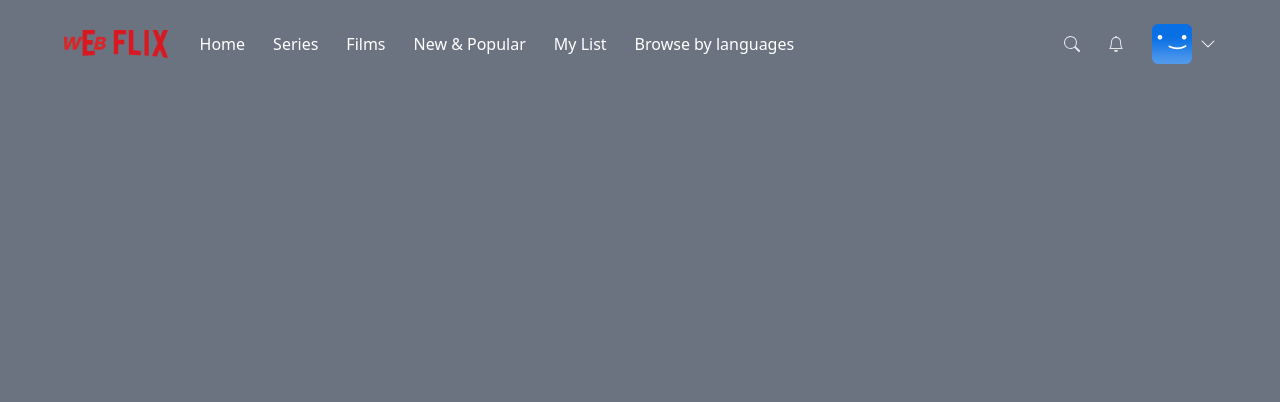
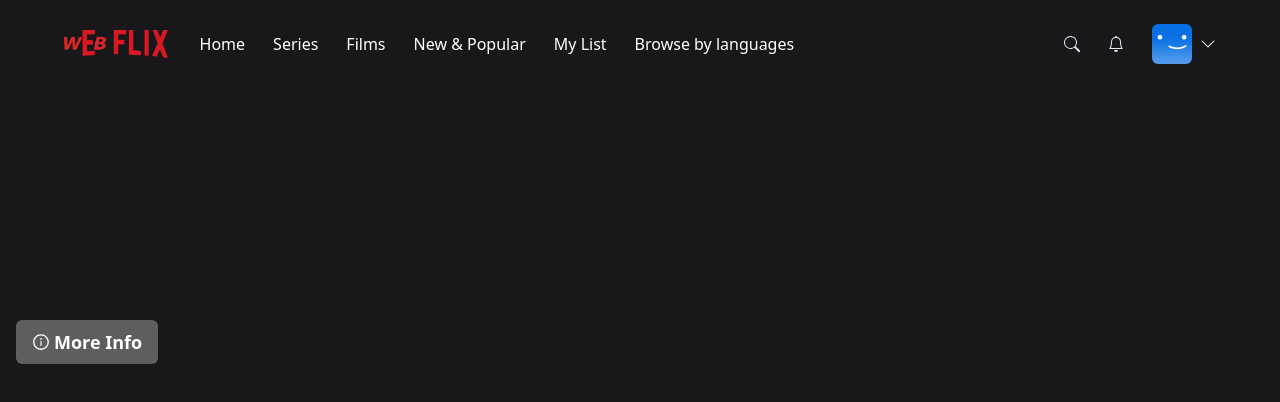
Before and after one commit to Kacperem/webflix, a Next.js app: page / in a window 1280 px wide. Shown: the top 402 px of the page. Built offline with nearby package versions, Linux system fonts and the light colour scheme; no server answers; the database is empty; sample sign-in values are in the browser's storage.

Commit message:
Billboard with random movie

```diff
--- /dev/null
+++ b/components/Billboard.tsx
@@ -0,0 +1,37 @@
+import useBillboard from "@/hooks/useBillboard";
+import React from "react";
+
+import { AiOutlineInfoCircle } from "react-icons/ai";
+
+const Billboard = () => {
+  const { data } = useBillboard();
+
+  return (
+    <div className="relative h-[56.25vw]">
+      <video
+        className="w-full h=[56.25vw] bocject-cover brightness-[60%]"
+        autoPlay
+        muted
+        loop
+        poster={data?.thumbnailUrl}
+        src={data?.videoUrl}
+      ></video>
+      <div className="absolute top-[30%] md:top-[40%] ml-4 md:md-16">
+        <p className="text-white text-xl md:text-5xl h-full w-[50%] lg:text-6xl font-bold drop-shadow-xl">
+          {data?.title}
+        </p>
+        <p className="text-white text-[8px] md:text-lg mt-3 md:mt-8 w-[90%] md:w-[80%] lg:w-[50%] drop-shadow-xl">
+          {data?.description}
+        </p>
+        <div className="flex flex-row items-center mt-3 md:mt-4 gap-3">
+          <button className="bg-white text-white bg-opacity-30 rounded-md py-1 md:py-2 px-2 md:px-4 w-auto text-xs lg:text-lg font-semibold flex flex-row items-center hover:bg-opacity-20 transition">
+            <AiOutlineInfoCircle className="mr-1" />
+            More Info
+          </button>
+        </div>
+      </div>
+    </div>
+  );
+};
+
+export default Billboard;
--- /dev/null
+++ b/hooks/useBillboard.ts
@@ -0,0 +1,18 @@
+import useSWR from "swr";
+import fetcher from "@/libs/fetcher";
+
+const useBillboard = () => {
+  const { data, error, isLoading } = useSWR("/api/random", fetcher, {
+    revalidateIfStale: false,
+    revalidateOnFocus: false,
+    revalidateOnReconnect: false,
+  });
+
+  return {
+    data,
+    error,
+    isLoading,
+  };
+};
+
+export default useBillboard;
--- a/hooks/useCurrentUser.ts
+++ b/hooks/useCurrentUser.ts
@@ -1,5 +1,4 @@
 import useSWR from "swr";
-
 import fetcher from "@/libs/fetcher";
 
 const useCurrentUser = () => {
--- /dev/null
+++ b/pages/api/random.ts
@@ -0,0 +1,27 @@
+import { NextApiRequest, NextApiResponse } from "next";
+import prismadb from '@/libs/prismadb';
+import serverAuth from "@/libs/serverAuth";
+
+export default async function handler(req: NextApiRequest, res: NextApiResponse) {
+  try {
+    if (req.method !== 'GET') {
+      return res.status(405).end();
+    }
+
+    await serverAuth(req, res);
+
+    const moviesCount = await prismadb.movie.count();
+    const randomIndex = Math.floor(Math.random() * moviesCount);
+
+    const randomMovies = await prismadb.movie.findMany({
+      take: 1,
+      skip: randomIndex
+    });
+
+    return res.status(200).json(randomMovies[0]);
+  } catch (error) {
+    console.log(error);
+
+    return res.status(500).end();
+  }
+}
--- a/pages/index.tsx
+++ b/pages/index.tsx
@@ -3,6 +3,7 @@ import { getSession } from "next-auth/react";
 
 import useCurrentUser from "@/hooks/useCurrentUser";
 import Navbar from "@/components/Navbar";
+import Billboard from "@/components/Billboard";
 
 export async function getServerSideProps(context: NextPageContext) {
   const session = await getSession(context);
@@ -27,11 +28,7 @@ export default function Home() {
   return (
     <>
       <Navbar />
-      <div className="bg-gray-500">
-      <div className="h-96"></div>
-      <div className="h-96"></div>
-      <div className="h-96"></div>
-      </div>
+      <Billboard />
     </>
   );
 }
```
